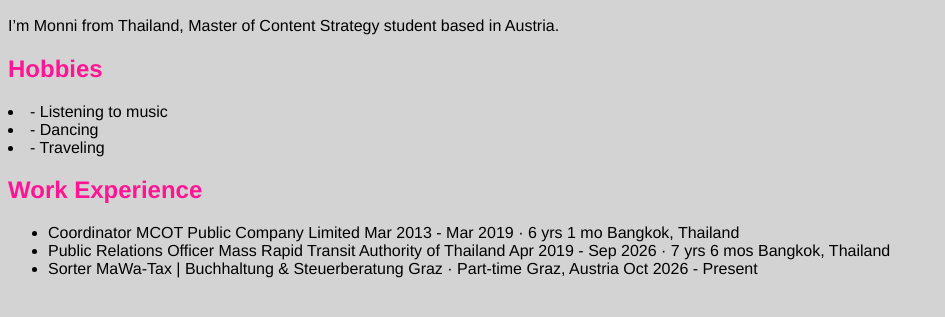
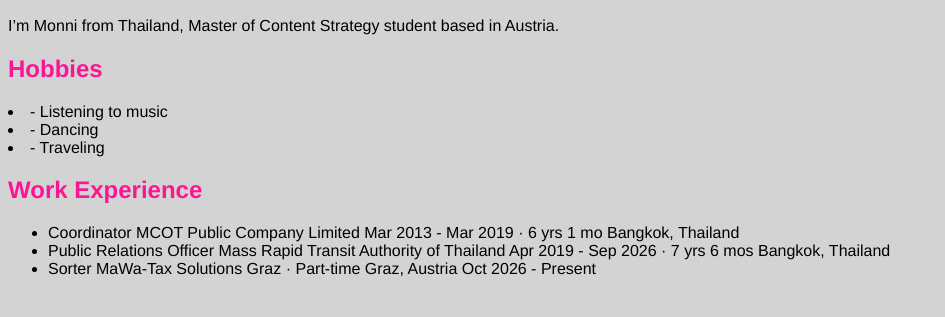
Before and after one commit to cosdpp/cos26-cards, a plain HTML site: page lawsakool-nagamon/index.html in a window 1280 px wide. Shown: the part 285-602 px from the top of the page, without its empty margins (0-945 px from the left). Drawn offline with Linux system fonts and the light colour scheme.

Commit message:
Update company name in index.html

```diff
--- a/lawsakool-nagamon/index.html
+++ b/lawsakool-nagamon/index.html
@@ -54,7 +54,7 @@
         Bangkok, Thailand</li>
 
         <li>Sorter
-        MaWa-Tax | Buchhaltung & Steuerberatung Graz · Part-time
+        MaWa-Tax Solutions Graz · Part-time
         Graz, Austria
         Oct 2026 - Present</li>
       </section>
```
